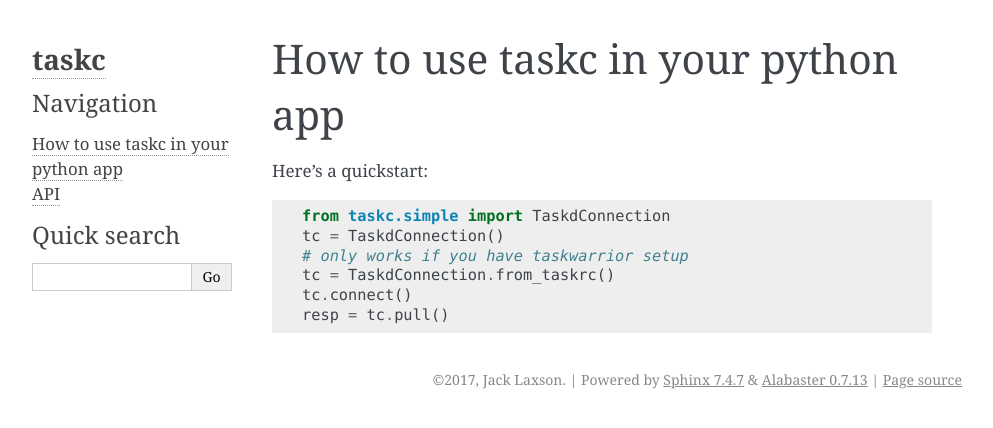
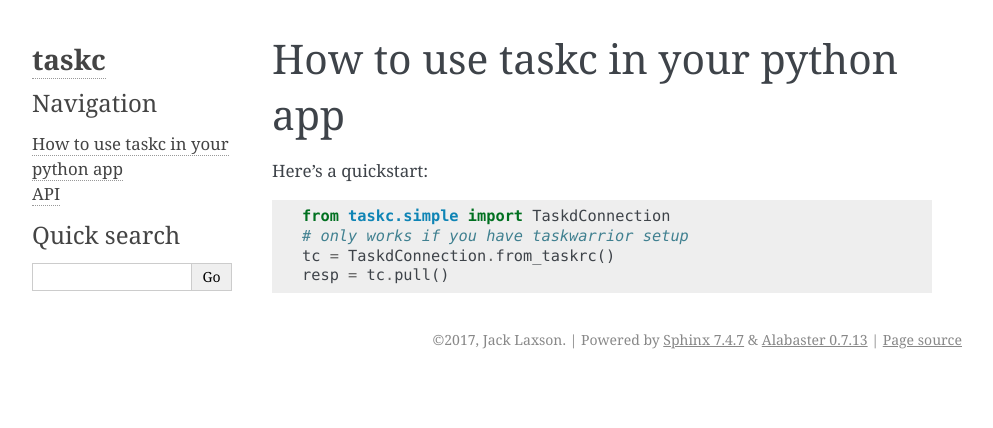
Before and after one commit to jrabbit/taskd-client-py, a Sphinx documentation site: the page built from docs/source/usage.rst, in a window 1280 px wide. Shown: the top 428 px of the page, without its empty margins (148-1141 px from the left). Built offline with Sphinx 7.4.7, drawn with Linux system fonts in a browser that asks for light colours.

Commit message:
simplify examples

```diff
--- a/docs/source/usage.rst
+++ b/docs/source/usage.rst
@@ -6,10 +6,8 @@
 Here's a quickstart::
 
 	from taskc.simple import TaskdConnection
-	tc = TaskdConnection()
 	# only works if you have taskwarrior setup
 	tc = TaskdConnection.from_taskrc()
-	tc.connect()
 	resp = tc.pull()
 
 ..
```
Also changed, not shown: README.md (+0 -2 lines).
